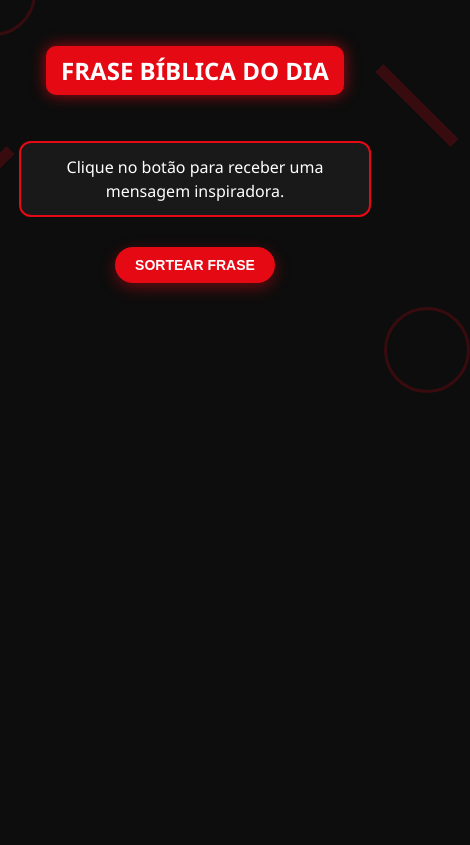
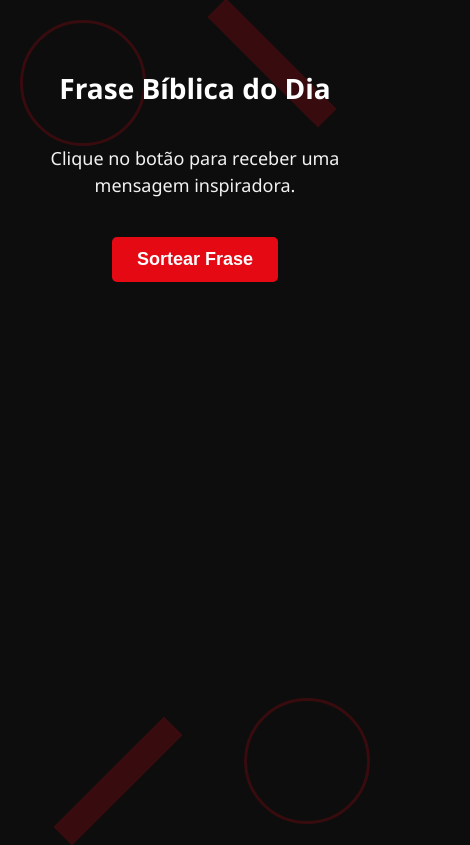
Before and after one commit to Tetelestai01/frases-biblicas, a plain HTML site: page index.html in a window 390 px wide. Shown: the whole page, 470 px wide, since content can reach past the window. Drawn offline with Linux system fonts and the light colour scheme.

Commit message:
Update index.html

```diff
--- a/index.html
+++ b/index.html
@@ -2,69 +2,58 @@
 <html lang="pt-BR">
 <head>
   <meta charset="UTF-8">
-  <meta name="viewport" content="width=device-width, initial-scale=1.0"> <!-- Responsividade -->
   <title>Frase Bíblica do Dia</title>
   <style>
     body {
       font-family: 'Segoe UI', sans-serif;
-      background: #0d0d0d; /* Preto de fundo */
+      background: #0d0d0d; /* fundo preto */
       color: #fff;
       text-align: center;
       padding: 50px 20px;
       margin: 0;
       overflow-x: hidden;
-      position: relative; /* garante que z-index -1 funcione */
+    }
+
+    main {
+      position: relative;
+      z-index: 1; /* conteúdo principal sempre na frente */
     }
 
     h1 {
-      font-size: 42px;
-      color: #ffffff;
-      font-weight: bold;
-      text-transform: uppercase;
-      background: #e50914;
-      display: inline-block;
-      padding: 10px 20px;
-      border-radius: 10px;
-      box-shadow: 0 0 15px rgba(229, 9, 20, 0.7);
+      font-size: 40px;
+      color: #fff;
+      margin-bottom: 20px;
     }
 
     #frase {
-      margin: 40px auto;
+      margin: 30px auto;
       font-size: 22px;
-      color: #ffffff;
-      max-width: 700px;
-      background: rgba(255, 255, 255, 0.05);
-      padding: 20px;
-      border: 2px solid #e50914;
-      border-radius: 12px;
+      color: #f2f2f2;
+      max-width: 600px;
       line-height: 1.5;
     }
 
     button {
-      padding: 15px 30px;
+      padding: 12px 25px;
       font-size: 18px;
-      font-weight: bold;
-      background: #e50914;
+      background: #e50914; /* vermelho destaque */
       color: white;
       border: none;
-      border-radius: 30px;
+      border-radius: 5px;
       cursor: pointer;
-      text-transform: uppercase;
-      transition: all 0.3s ease;
-      box-shadow: 0 5px 15px rgba(229, 9, 20, 0.4);
+      font-weight: bold;
     }
 
     button:hover {
       background: #b20710;
-      transform: scale(1.05);
     }
 
-    /* Efeitos geométricos do fundo */
+    /* Decorações */
     .decor {
       position: absolute;
       border: 3px solid #e50914;
       opacity: 0.2;
-      z-index: -1; /* ficam atrás do conteúdo */
+      pointer-events: none; /* não atrapalha cliques */
     }
 
     .circle {
@@ -74,30 +63,30 @@
     }
 
     .line {
-      width: 250px;
-      height: 5px;
+      width: 150px;
+      height: 20px;
       background: #e50914;
     }
 
-    .circle.top-left {
-      top: -50px;
-      left: -50px;
+    .top-left {
+      top: 20px;
+      left: 20px;
     }
 
-    .circle.bottom-right {
-      bottom: -80px;
-      right: -80px;
+    .bottom-right {
+      bottom: 20px;
+      right: 20px;
     }
 
-    .line.top-right {
-      top: 100px;
-      right: -80px;
+    .top-right {
+      top: 50px;
+      right: 40px;
       transform: rotate(45deg);
     }
 
-    .line.bottom-left {
-      bottom: 120px;
-      left: -80px;
+    .bottom-left {
+      bottom: 50px;
+      left: 40px;
       transform: rotate(-45deg);
     }
 
@@ -105,71 +94,31 @@
     @media (max-width: 768px) {
       h1 {
         font-size: 28px;
+      }
+      #frase {
+        font-size: 18px;
         padding: 8px 15px;
       }
-
-      #frase {
-        font-size: 18px;
-        padding: 15px;
-        margin: 30px auto;
-        max-width: 90%;
-      }
-
-      button {
-        font-size: 16px;
-        padding: 12px 25px;
-      }
-
       .circle {
         width: 120px;
         height: 120px;
-      }
-
-      .line {
-        width: 150px;
-      }
-    }
-
-    @media (max-width: 480px) {
-      body {
-        padding: 30px 15px;
-      }
-
-      h1 {
-        font-size: 24px;
-      }
-
-      #frase {
-        font-size: 16px;
-        padding: 12px;
-      }
-
-      button {
-        font-size: 14px;
-        padding: 10px 20px;
-      }
-
-      .circle {
-        width: 80px;
-        height: 80px;
-      }
-
-      .line {
-        width: 100px;
       }
     }
   </style>
 </head>
 <body>
-  <!-- Decorações de fundo -->
+  <!-- Decorações -->
   <div class="decor circle top-left"></div>
   <div class="decor circle bottom-right"></div>
   <div class="decor line top-right"></div>
   <div class="decor line bottom-left"></div>
 
-  <h1>Frase Bíblica do Dia</h1>
-  <div id="frase">Clique no botão para receber uma mensagem inspiradora.</div>
-  <button onclick="sortear()">Sortear Frase</button>
+  <!-- Conteúdo principal -->
+  <main>
+    <h1>Frase Bíblica do Dia</h1>
+    <div id="frase">Clique no botão para receber uma mensagem inspiradora.</div>
+    <button onclick="sortear()">Sortear Frase</button>
+  </main>
 
   <script>
     const frases = [
```
